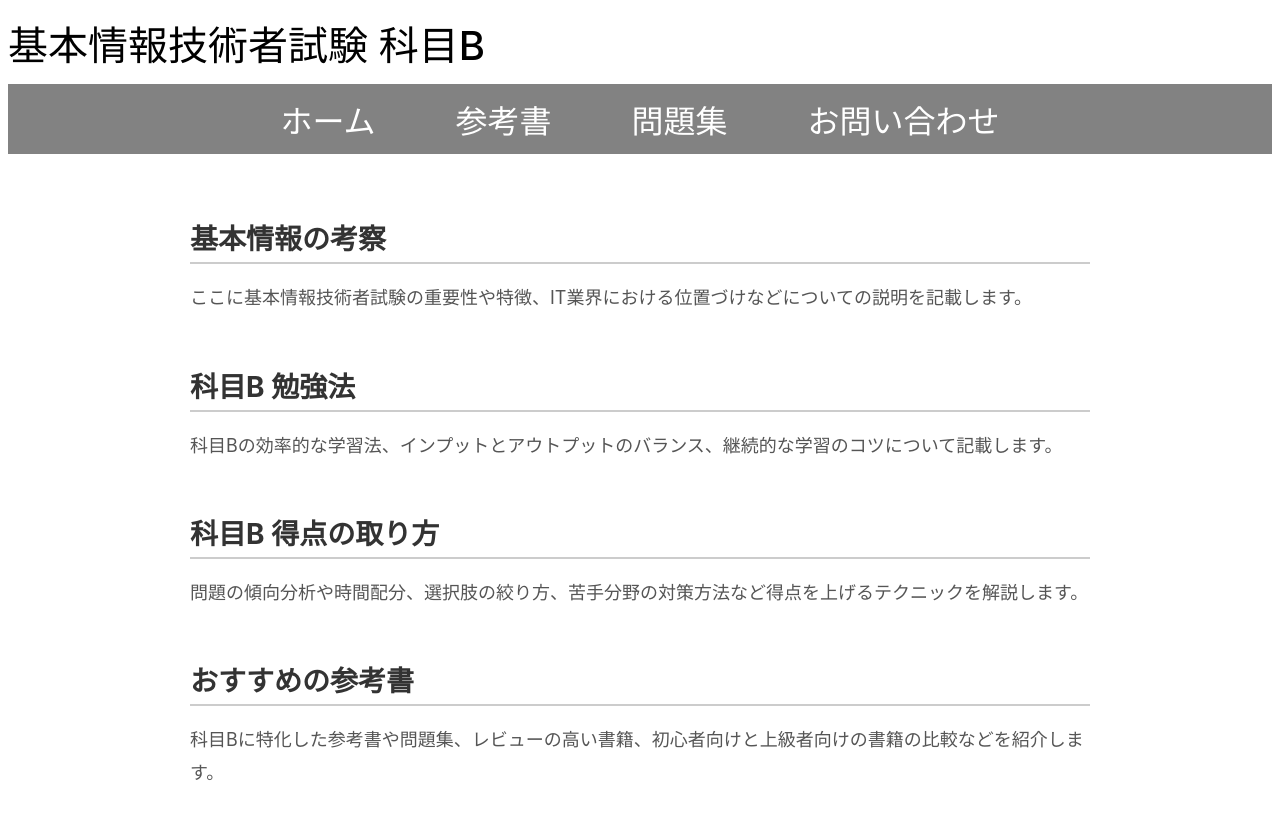
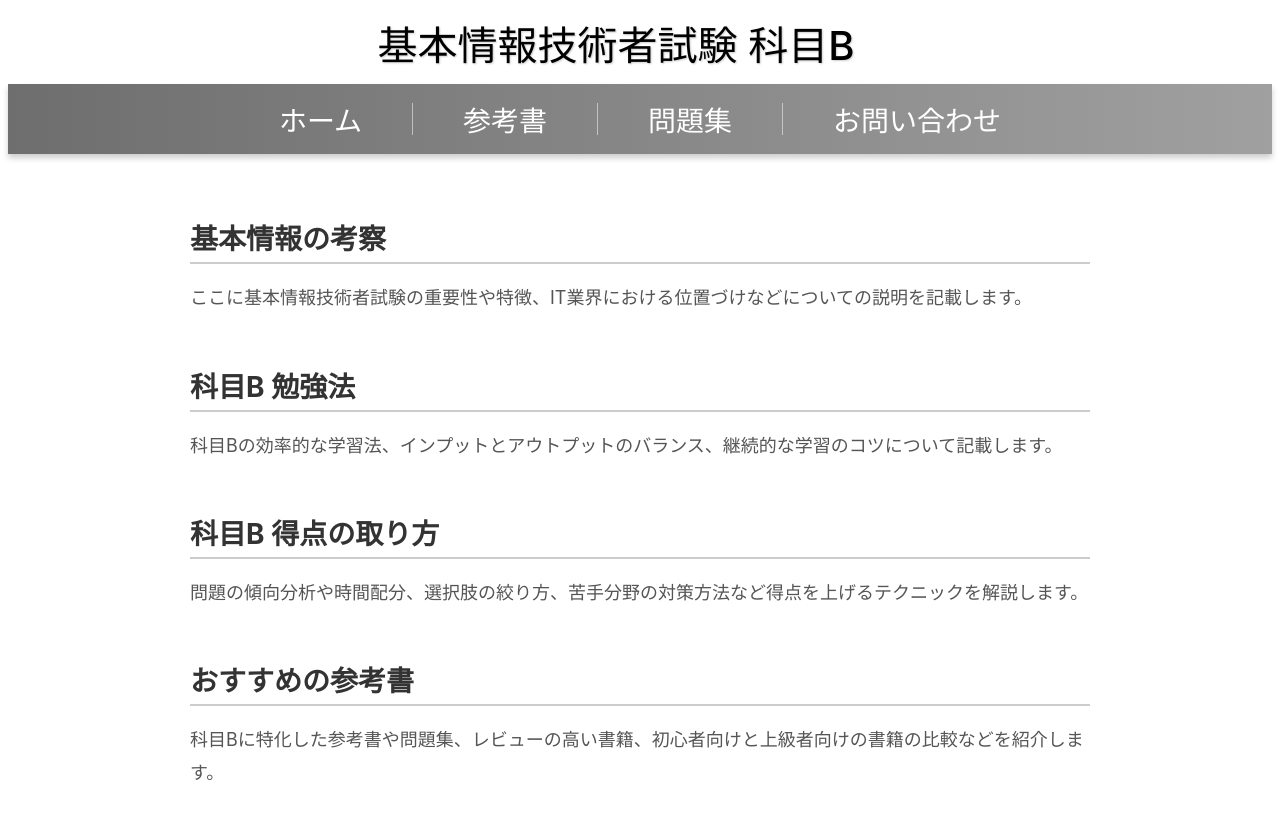
Before and after one commit to Exam-Dojo/Exam, a Vue app: page / in a window 1280 px wide. Shown: the top 818 px of the page. Built offline with nearby package versions, Linux system fonts and the light colour scheme.

Commit message:
Add files via upload

```diff
--- a/src/components/NavBar.vue
+++ b/src/components/NavBar.vue
@@ -8,8 +8,11 @@
     <!-- ナビゲーションバー -->
     <div class="navbar">
       <router-link to="/" class="nav-item">ホーム</router-link>
+      <div class="separator"></div>
       <router-link to="/reference" class="nav-item">参考書</router-link>
+      <div class="separator"></div>
       <router-link to="/workbook" class="nav-item">問題集</router-link>
+      <div class="separator"></div>
       <router-link to="/contact" class="nav-item">お問い合わせ</router-link>
     </div>
   </div>
@@ -35,29 +38,59 @@ export default {
   line-height: 60px;
   word-wrap: break-word;
   cursor: pointer;
+  margin: 0 auto;
+  text-shadow: 1px 1px 2px rgba(0, 0, 0, 0.2);
 }
 
 .navbar {
   width: 100%;
   height: 70px;
-  background: #828282;
+  background: linear-gradient(90deg, #6e6e6e, #a0a0a0);
   display: flex;
   justify-content: center;
   align-items: center;
+  box-shadow: 0 4px 6px rgba(0, 0, 0, 0.2);
 }
 
 .nav-item {
-  margin: 0 40px;
+  margin: 0 25px;
+  padding: 10px 15px;
   color: white;
-  font-size: 32px;
+  font-size: 28px;
   font-family: Inter;
   font-weight: 500;
   text-decoration: none;
   cursor: pointer;
-  transition: color 0.2s ease-in-out;
+  transition: all 0.3s ease;
+  position: relative;
 }
 
 .nav-item:hover {
-  color: yellow;
+  color: #ffd700;
+  text-shadow: 0 0 5px rgba(255, 255, 255, 0.6);
+}
+
+.nav-item::after {
+  content: '';
+  position: absolute;
+  bottom: 4px;
+  left: 10%;
+  width: 80%;
+  height: 2px;
+  background: #ffd700;
+  transform: scaleX(0);
+  transition: transform 0.3s ease;
+  transform-origin: center;
+}
+
+.nav-item:hover::after {
+  transform: scaleX(1);
+}
+
+.separator {
+  width: 1px;
+  height: 32px;
+  background-color: rgba(255, 255, 255, 0.5);
+  margin: 0 10px;
 }
 </style>
```
